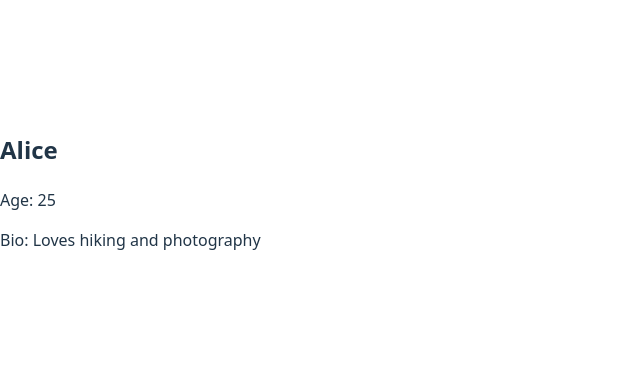
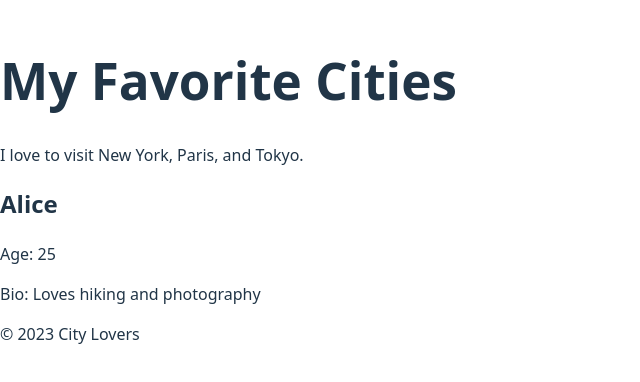
Before and after one commit to Sirumba/alx-fe-reactjs, a React (Vite) app in the folder alx-react-app/: page / in a window 1280 px wide. Shown: the part 210-592 px from the top of the page, without its empty margins (0-640 px from the left). Built offline with nearby package versions, Linux system fonts and the light colour scheme.

Commit message:
updated the app.jsx

```diff
--- a/alx-react-app/src/App.jsx
+++ b/alx-react-app/src/App.jsx
@@ -1,13 +1,19 @@
+import Header from './components/Header';
+import MainContent from './components/MainContent';
+import Footer from './components/Footer';
 import UserProfile from './components/UserProfile';
 
 function App() {
   return (
     <div>
+      <Header />
+      <MainContent />
       <UserProfile
         name="Alice"
         age="25"
         bio="Loves hiking and photography"
       />
+      <Footer />
     </div>
   );
 }
```
